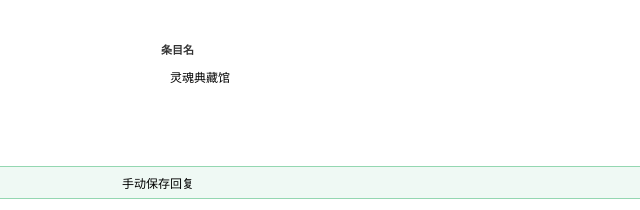
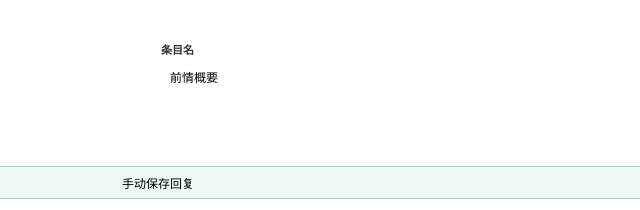
Before and after one commit to Tangchuzhi/simple-box, a website: page 总结/index.html in a window 1280 px wide. Shown: the part 537-747 px from the top of the page, 482-1122 px from the left. Drawn offline with Linux system fonts and the light colour scheme.

Commit message:
Add files via upload

```diff
--- a/总结/index.html
+++ b/总结/index.html
@@ -149,8 +149,8 @@
                         type="text"
                         id="smry-wi-entryname"
                         class="smry-wi-input"
-                        value="灵魂典藏馆"
-                        placeholder="灵魂典藏馆"
+                        value="前情概要"
+                        placeholder="前情概要"
                     />
                 </div>
             </div>
```
